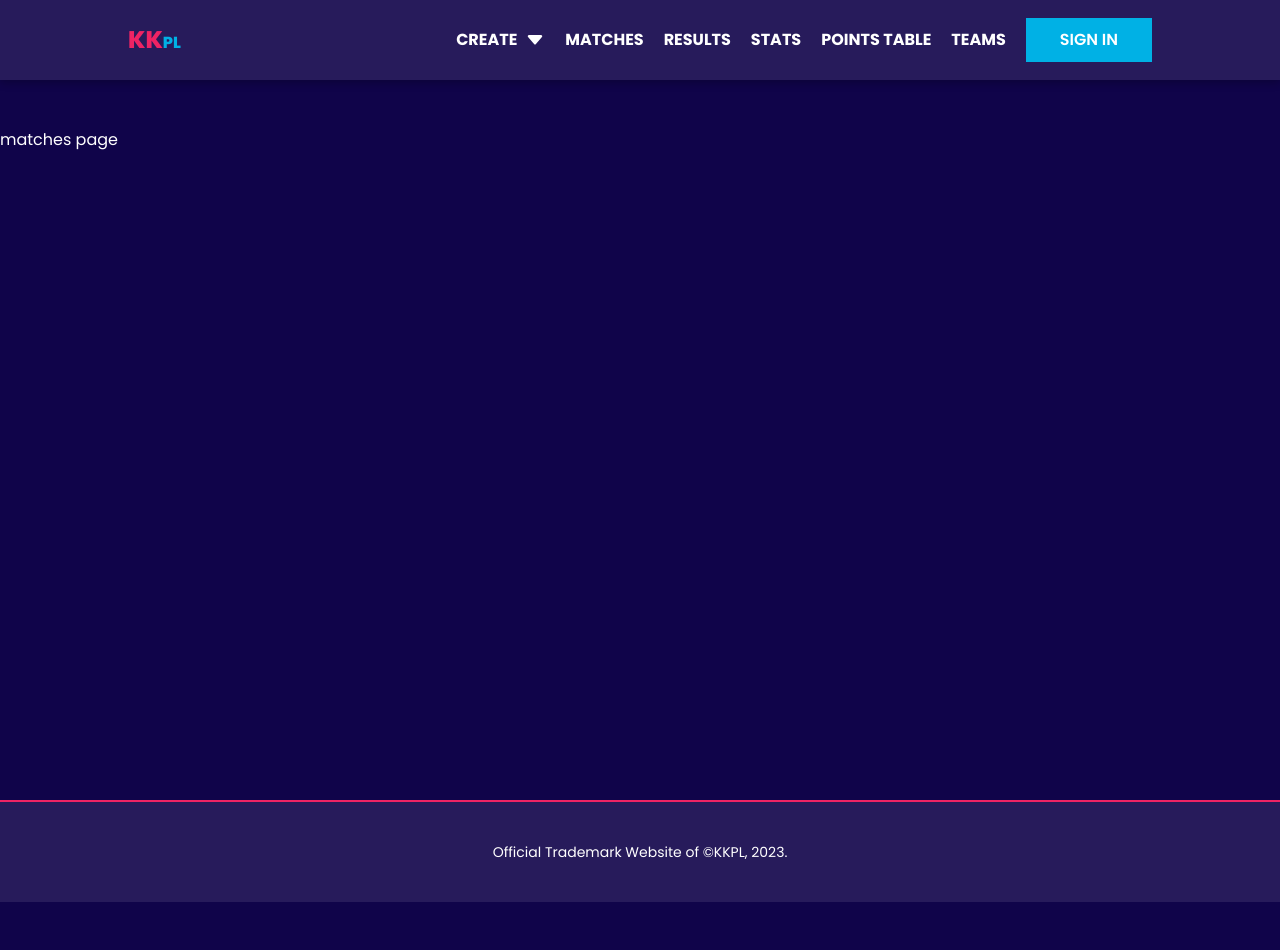
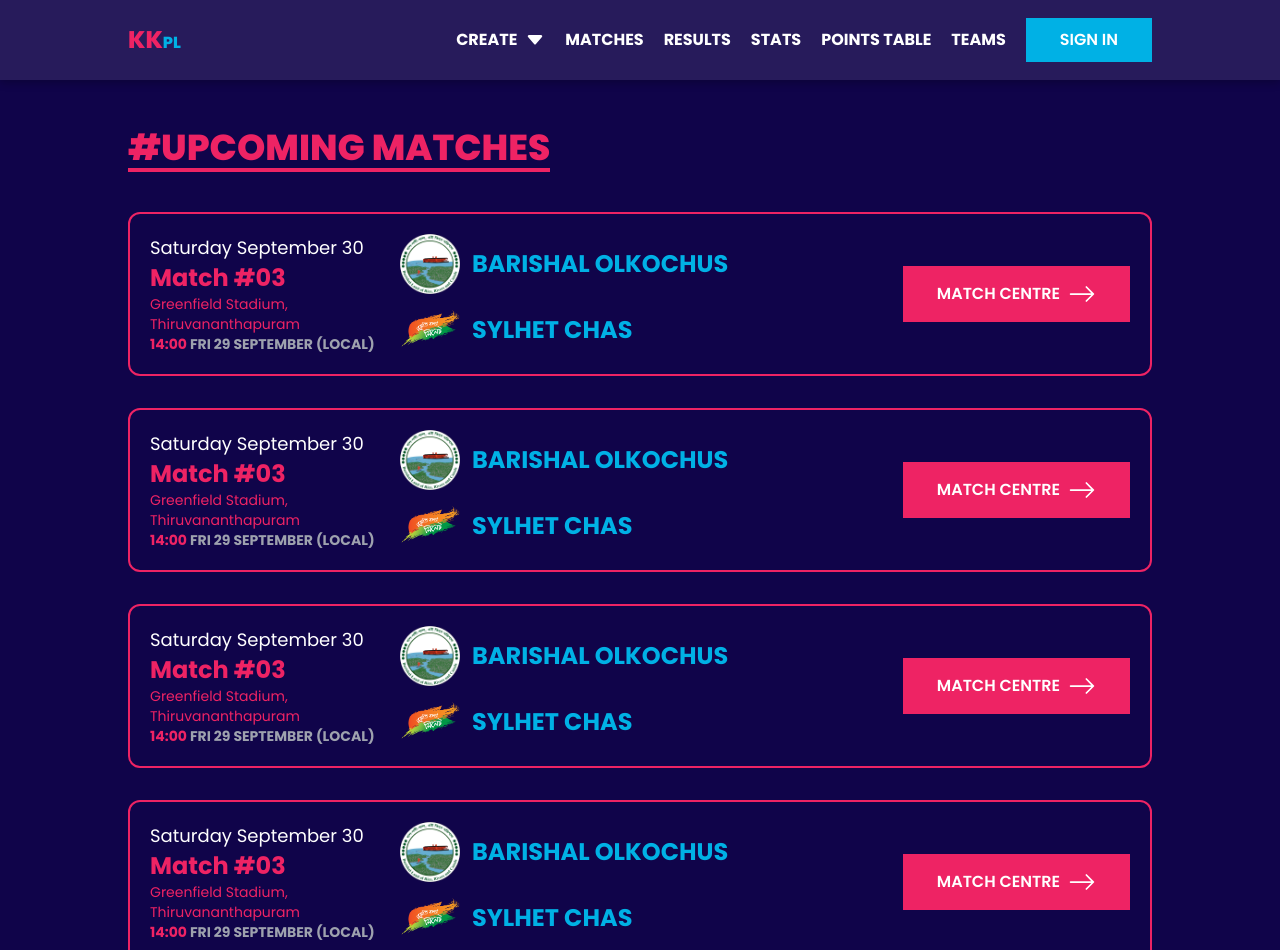
Before and after one commit to mjaumi/NEXT-KKPL-fantasy-premier-league, a Next.js app: page /matches in a window 1280 px wide. Shown: the top 950 px of the page. Before the commit the page ends 902 px from the top, so only its background shows below. Built offline with nearby package versions, Linux system fonts and the light colour scheme.

Commit message:
matches page design done with responsiveness

```diff
--- a/src/app/matches/page.tsx
+++ b/src/app/matches/page.tsx
@@ -1,3 +1,6 @@
+import MatchCard from '@/components/shared/Cards/MatchCard';
+import SectionTitle from '@/components/shared/SectionTitle';
+import { match2CardData } from '@/constants/matchCardData';
 import { Metadata } from 'next';
 
 // defining play match page metadata here
@@ -9,8 +12,16 @@ export const metadata: Metadata = {
 export default function MatchesPage() {
   // rendering the play match page here
   return (
-    <>
-      <p>matches page</p>
-    </>
+    <section className='pb-20 w-[90%] lg:w-4/5 max-w-[1500px] mx-auto space-y-10'>
+      <SectionTitle title='Upcoming Matches' />
+
+      <div className='space-y-8'>
+        <MatchCard matchData={match2CardData} />
+        <MatchCard matchData={match2CardData} />
+        <MatchCard matchData={match2CardData} />
+        <MatchCard matchData={match2CardData} />
+        <MatchCard matchData={match2CardData} />
+      </div>
+    </section>
   );
 }
```
